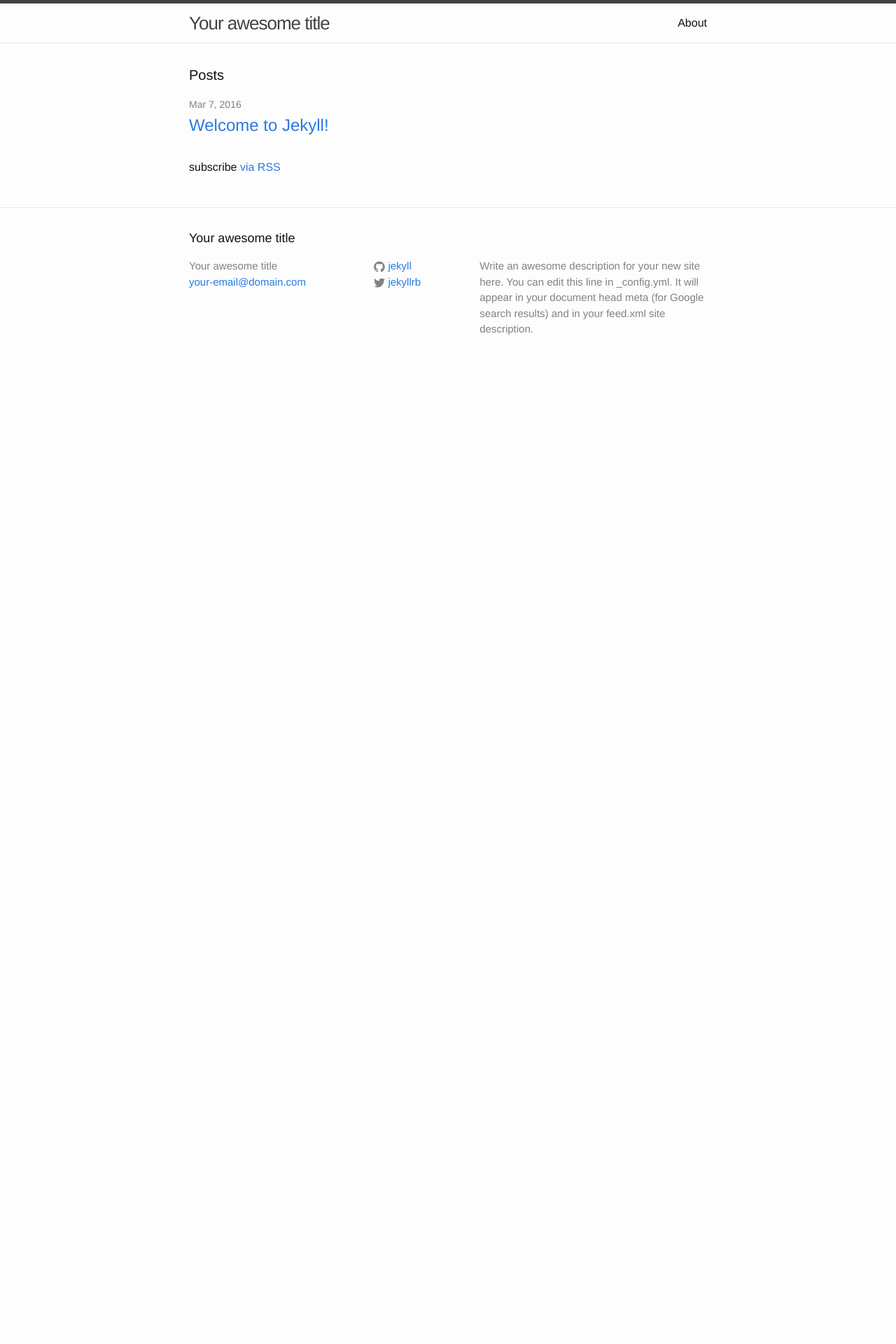
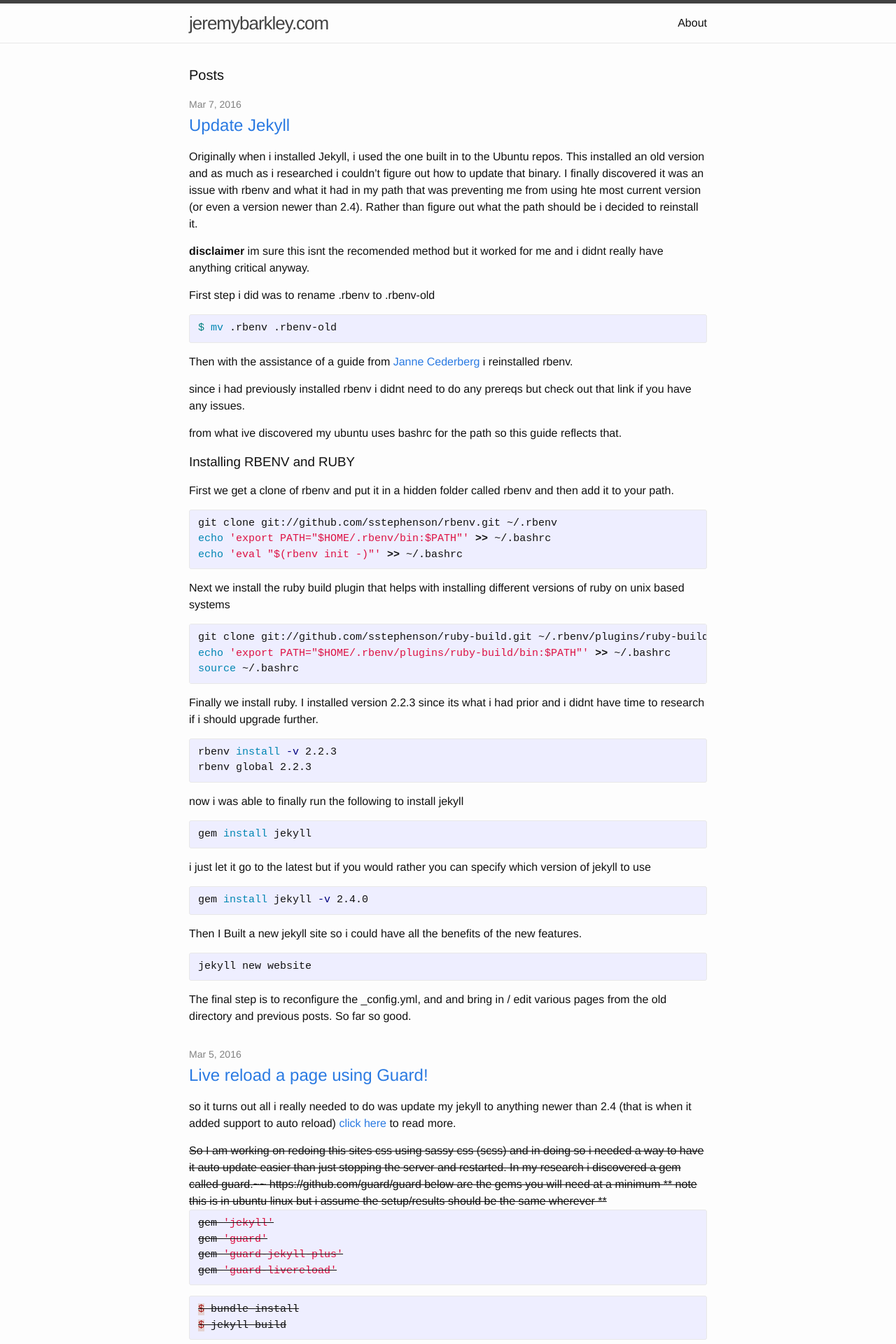
Before and after one commit to sensoph1/sensoph1.github.io, a Jekyll site: the page built from index.html, in a window 1280 px wide. Shown: the top 1920 px of the page at 70% size. Built offline with Jekyll 4.4.1, drawn with Linux system fonts in a browser that asks for light colours; the list of posts is cut into pages by our own code; before the commit the page ends 900 px from its top, so only the background shows below that; some of the changed text lies outside the part shown.

Commit message:
update jekyll post

```diff
--- a/_config.yml
+++ b/_config.yml
@@ -6,16 +6,19 @@
 # 'jekyll serve'. If you change this file, please restart the server process.
 
 # Site settings
-title: Your awesome title
-email: your-email@domain.com
-description: > # this means to ignore newlines until "baseurl:"
-  Write an awesome description for your new site here. You can edit this
-  line in _config.yml. It will appear in your document head meta (for
-  Google search results) and in your feed.xml site description.
-baseurl: "" # the subpath of your site, e.g. /blog
-url: "http://yourdomain.com" # the base hostname & protocol for your site
-twitter_username: jekyllrb
-github_username:  jekyll
+# Site settings
+title: jeremybarkley.com
+email: jeremy@jeremybarkley.com
+description: "This is my site..."
+baseurl: ""
+url: "http://jeremybarkley.com"
+twitter_username: zombiestiltskin
+github_username:  sensoph1
 
 # Build settings
 markdown: kramdown
+permalink: pretty
+
+gems: [jekyll-paginate]
+
+paginate: 10
--- /dev/null
+++ b/_posts/2016-02-22-2016-Jekyll-is-my-friend_maybe.md
@@ -0,0 +1,23 @@
+---
+layout: post
+title:  "Jekyll is my friend... maybe"
+date:   2016-02-25
+categories: TIL
+tags: [jekyll, TIL]
+---
+
+So ive decided to try and document my daily learning using markdown, jekyll, and github pages. I say daily but I am mostly refering to week days, however if i get something over the weekend ill call it a bonus... This will be a challenge for me just to put my thoughts on paper (ok not really paper...)
+anyways i guess ill get started
+
+Setting up this page alone included quite a bit of learning just getting jekyll setup and looking decent. It took a bit of time but i think im starting to wrap my head around how it works and should be set up. The main thing i wanted to do on it to start with was to have it display the whole post instead of only the title and date like it came with. To do that i first had to figure out where that file was even located. i finally realized its in the root directory in a file called index.html (seems obvious now...)
+
+By default it only shows the post title ( \{\{post.title\}\} ) and links to the post ( \{\{ post.url \}\} ), but i wanted to have all posts there inline (also added pagination).
+
+maybe monday i can learn how to post the snippet of code to detail this...
+
+... no luck on that snippet but i made a screenshot.
+
+
+![alt text](/img/jekyll_post_loop.png "jekyll_post_loop")
+
+obviously the first { % starts the loop and as long as there are more posts it will spit them out. and the endfor bit ends the loop.
--- /dev/null
+++ b/_posts/2016-02-22-2016-goals.md
@@ -0,0 +1,38 @@
+---
+layout: post
+title:  "2016 Goals"
+date:   2016-02-22 15:45:50
+category: TIL
+---
+
+
+## What will be true at the end of 2016###
+
+### Personal ###
+* Read through the bible
+* Read 3- 6 helpful non-fiction books (do over?)
+* Weight down in the low 200
+* Journal more
+
+### Business ###
+* Will have found 5 total clients to work for
+* Have my website and Facebook page done
+* Will have created 5-10 websites examples to put into my portfolio
+* Making 3-600 more a month either from clients or a raise or both
+
+### What do you want to start doing ###
+* Creating and nurturing relationships
+* Reading more(bible and books)
+* Pray more
+* Waking up earlier going to bed earlier
+* Regular date nights
+* Eating BALi lifestyle more consistently
+* Going for walks/exercise
+
+### What do you want to stop doing ###
+* Being tied to a device
+* Being grumpy /being short / taking frustrations out on family
+* Eating out so often
+
+### What do you want to continue doing ###
+* Going and volunteering at church and attending small groups
--- /dev/null
+++ b/_posts/2016-02-29-2016-Leap-day.md
@@ -0,0 +1,9 @@
+---
+layout: post
+title:  "LEAP DAY"
+date:   2016-02-29
+categories: TIL
+tags: [jekyll, TIL]
+---
+
+so today is leap day... therefore it doesn't count! you cant learn new things on leap day! YAY!
--- /dev/null
+++ b/_posts/2016-03-05-2016-Auto-reload-with-guard.md
@@ -0,0 +1,75 @@
+---
+layout: post
+title:  "Live reload a page using Guard!"
+date:   2016-03-05 15:45:50
+categories: TIL
+---
+so it turns out all i really needed to do was update my jekyll to anything newer than 2.4 (that is when it added support to auto reload)
+[click here](/til/2016/03/07/2016-Update-Jekyll.html) to read more.
+
+
+<div class="strikethrough">
+So I am working on redoing this sites css using sassy css (scss) and in doing so i needed a way to have it auto update easier than just stopping the server and restarted. In my research i discovered a gem called guard.~~
+
+https://github.com/guard/guard
+
+below are the gems you will need at a minimum
+
+** note this is in ubuntu linux but i assume the setup/results should be the same wherever **
+{% highlight ruby %}
+gem 'jekyll'
+gem 'guard'
+gem 'guard-jekyll-plus'
+gem 'guard-livereload'
+{% endhighlight %}
+
+{% highlight ruby %}
+
+$ bundle install
+$ jekyll build
+
+{% endhighlight %}
+
+if you get any errors after building you might be missing a gem, add it to the gemfile and retry the bundle.
+
+now you will need to run the following command to generate a guard file
+
+{% highlight ruby %}
+bundle exec guard init
+
+{% endhighlight %}
+
+
+once that is complete i added the following to the Guardfile
+
+{% highlight ruby %}
+guard 'jekyll-plus', :serve => true do
+  watch /.*/
+  ignore /^_site/
+end
+
+guard 'livereload' do
+  watch /.*/
+end
+{% endhighlight %}
+
+the final step i used was to add the extension to chrome using the following link.
+
+http://livereload.com/extensions/
+
+to run i used the following command
+
+{% highlight ruby %}
+bundle exec guard
+
+{% endhighlight %}
+
+and it began watching the current directory and in another terminal i ran this command:
+
+{% highlight ruby %}
+jekyll serve --watch
+
+{% endhighlight %}
+
+seems to be working nicely when i save a document, then tab over and refresh.
+</div>
--- /dev/null
+++ b/_posts/2016-03-07-2016-Update-Jekyll.md
@@ -0,0 +1,68 @@
+---
+layout: post
+title:  "Update Jekyll"
+date:   2016-03-07
+categories: TIL
+tags: [jekyll]
+---
+
+Originally when i installed Jekyll, i used the one built in to the Ubuntu repos. This installed an old version and as much as i researched i couldn't figure out how to update that binary. I finally discovered it was an issue with rbenv and what it had in my path that was preventing me from using hte most current version (or even a version newer than 2.4). Rather than figure out what the path should be i decided to reinstall it.
+
+#### **disclaimer** im sure this isnt the recomended method but it worked for me and i didnt really have anything critical anyway. ####
+
+First step i did was to rename .rbenv to .rbenv-old
+
+ {% highlight bash %}
+$ mv .rbenv .rbenv-old
+{% endhighlight %}
+
+Then with the assistance of a guide from [Janne Cederberg](http://jannecederberg.fi/2015/11/25/installing-node-using-nvm-and-jekyll-using-rbenv-on-ubuntu-14-04/) i reinstalled rbenv.
+
+since i had previously installed rbenv i didnt need to do any prereqs but check out that link if you have any issues.
+
+from what ive discovered my ubuntu uses bashrc for the path so this guide reflects that.
+
+### Installing RBENV and RUBY ###
+
+First we get a clone of rbenv and put it in a hidden folder called rbenv and then add it to your path.
+
+{% highlight bash %}
+git clone git://github.com/sstephenson/rbenv.git ~/.rbenv
+echo 'export PATH="$HOME/.rbenv/bin:$PATH"' >> ~/.bashrc
+echo 'eval "$(rbenv init -)"' >> ~/.bashrc
+{% endhighlight %}
+
+Next we install the ruby build plugin that helps with installing different versions of ruby on unix based systems
+
+{% highlight bash %}
+git clone git://github.com/sstephenson/ruby-build.git ~/.rbenv/plugins/ruby-build
+echo 'export PATH="$HOME/.rbenv/plugins/ruby-build/bin:$PATH"' >> ~/.bashrc
+source ~/.bashrc
+{% endhighlight %}
+
+Finally we install ruby. I installed version 2.2.3 since its what i had prior and i didnt have time to research if i should upgrade further.
+
+{% highlight bash %}
+rbenv install -v 2.2.3
+rbenv global 2.2.3
+{% endhighlight %}
+
+now i was able to finally run the following to install jekyll
+
+{% highlight bash %}
+gem install jekyll
+{% endhighlight %}
+
+i just let it go to the latest but if you would rather you can specify which version of jekyll to use
+
+{% highlight bash %}
+gem install jekyll -v 2.4.0
+{% endhighlight %}
+
+Then I Built a new jekyll site so i could have all the benefits of the new features.
+
+{% highlight bash %}
+jekyll new website
+{% endhighlight %}
+
+The final step is to reconfigure the _config.yml, and and bring in / edit various pages from the old directory and previous posts. So far so good.
--- a/_posts/2016-03-07-welcome-to-jekyll.markdown
+++ /dev/null
@@ -1,25 +0,0 @@
----
-layout: post
-title:  "Welcome to Jekyll!"
-date:   2016-03-07 10:52:03 -0600
-categories: jekyll update
----
-You’ll find this post in your `_posts` directory. Go ahead and edit it and re-build the site to see your changes. You can rebuild the site in many different ways, but the most common way is to run `jekyll serve`, which launches a web server and auto-regenerates your site when a file is updated.
-
-To add new posts, simply add a file in the `_posts` directory that follows the convention `YYYY-MM-DD-name-of-post.ext` and includes the necessary front matter. Take a look at the source for this post to get an idea about how it works.
-
-Jekyll also offers powerful support for code snippets:
-
-{% highlight ruby %}
-def print_hi(name)
-  puts "Hi, #{name}"
-end
-print_hi('Tom')
-#=> prints 'Hi, Tom' to STDOUT.
-{% endhighlight %}
-
-Check out the [Jekyll docs][jekyll-docs] for more info on how to get the most out of Jekyll. File all bugs/feature requests at [Jekyll’s GitHub repo][jekyll-gh]. If you have questions, you can ask them on [Jekyll Talk][jekyll-talk].
-
-[jekyll-docs]: http://jekyllrb.com/docs/home
-[jekyll-gh]:   https://github.com/jekyll/jekyll
-[jekyll-talk]: https://talk.jekyllrb.com/
--- /dev/null
+++ b/_sass/_custom.scss
@@ -0,0 +1,6 @@
+// my variables
+
+.strikethrough{
+    text-decoration: line-through;
+
+}
--- a/_sass/_layout.scss
+++ b/_sass/_layout.scss
@@ -17,7 +17,6 @@
     letter-spacing: -1px;
     margin-bottom: 0;
     float: left;
-
     &,
     &:visited {
         color: $grey-color-dark;
--- a/css/main.scss
+++ b/css/main.scss
@@ -2,7 +2,7 @@
 # Only the main Sass file needs front matter (the dashes are enough)
 ---
 @charset "utf-8";
-
+@import 'custom';
 
 
 // Our variables
--- a/index.html
+++ b/index.html
@@ -14,6 +14,7 @@
         <h2>
           <a class="post-link" href="{{ post.url | prepend: site.baseurl }}">{{ post.title }}</a>
         </h2>
+         {{ post.content }}
       </li>
     {% endfor %}
   </ul>
```
Also changed, not shown: _posts/_2016-02-22-template.md (added, +24 -0 lines), img/jekyll_post_loop.png (added).
